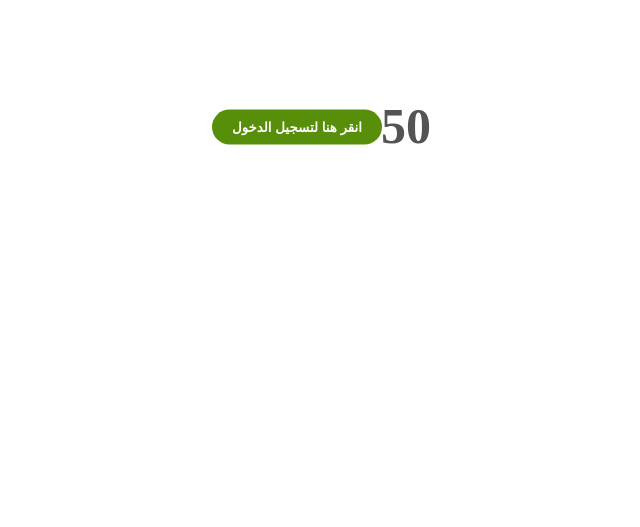
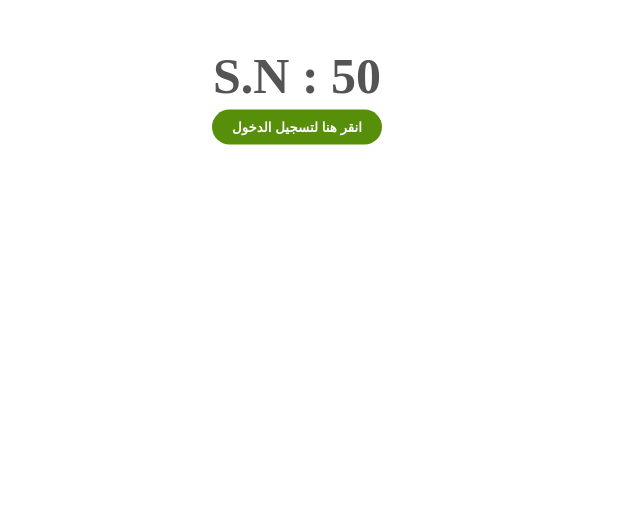
Before and after one commit to ALEmadTransport/account_50, a plain HTML site: page index.html in a window 1280 px wide. Shown: the part 273-800 px from the top of the page, without its empty margins (343-983 px from the left). Drawn offline with Linux system fonts and the light colour scheme.

Commit message:
Update index.html

```diff
--- a/index.html
+++ b/index.html
@@ -12,7 +12,6 @@
             align-items: center;
             height: 100vh;
             margin: 0;
-            text-align: center;
         }
 
         img {
@@ -44,7 +43,6 @@
             font-weight: bold;
             color: #545454;
             font-size: 50px;
-            margin: 50px;
         }
     </style>
 </head>
@@ -52,6 +50,7 @@
 <body>
     <img src="background.png" alt="">
     <span class="sn-label">S.N : 50</span>
+    <br>
     <button class="login-button" onclick="window.location.href='https://emad-transporttest.great-site.net/?i=1'">انقر هنا
         لتسجيل الدخول</button>
 </body>
```
